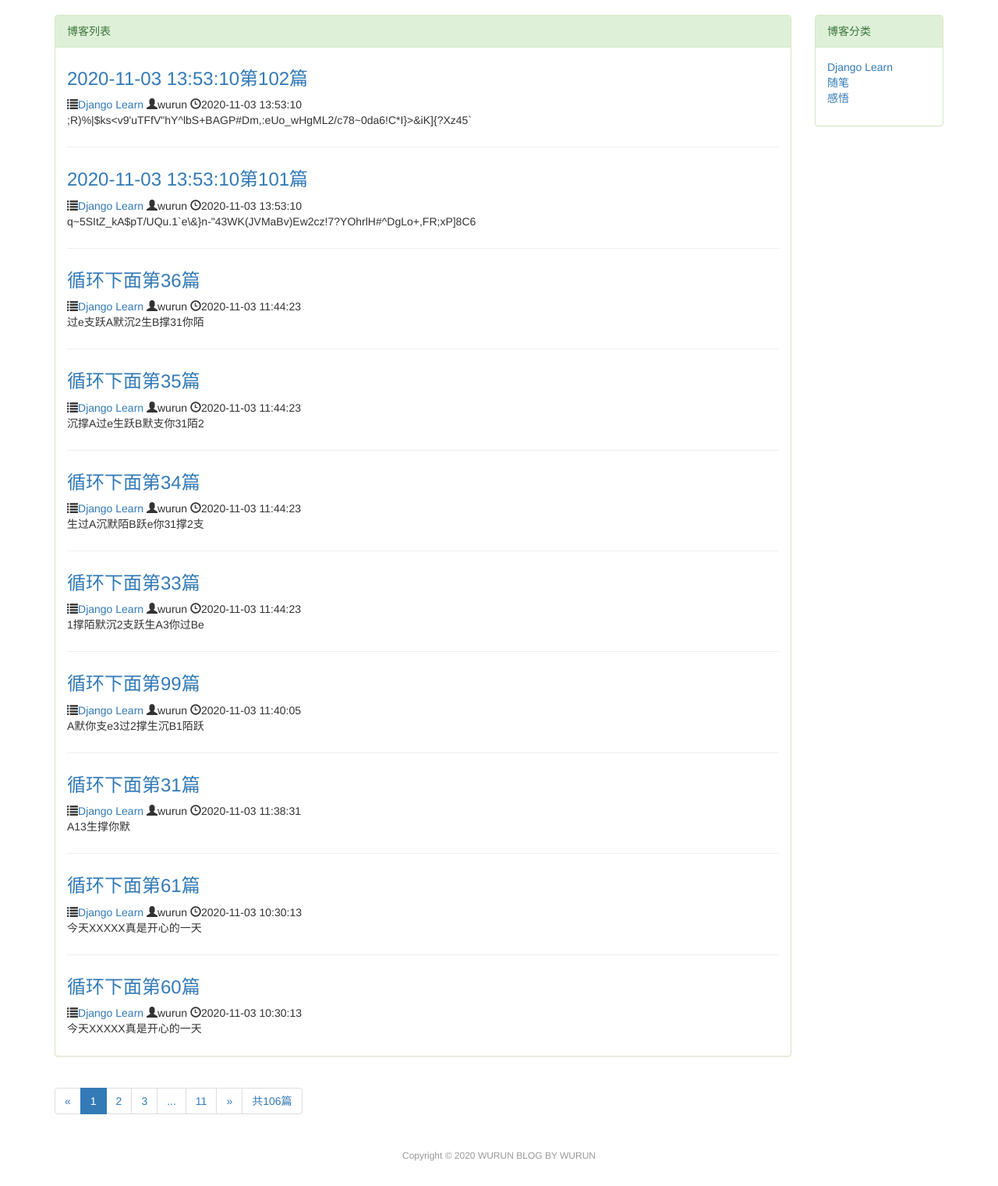
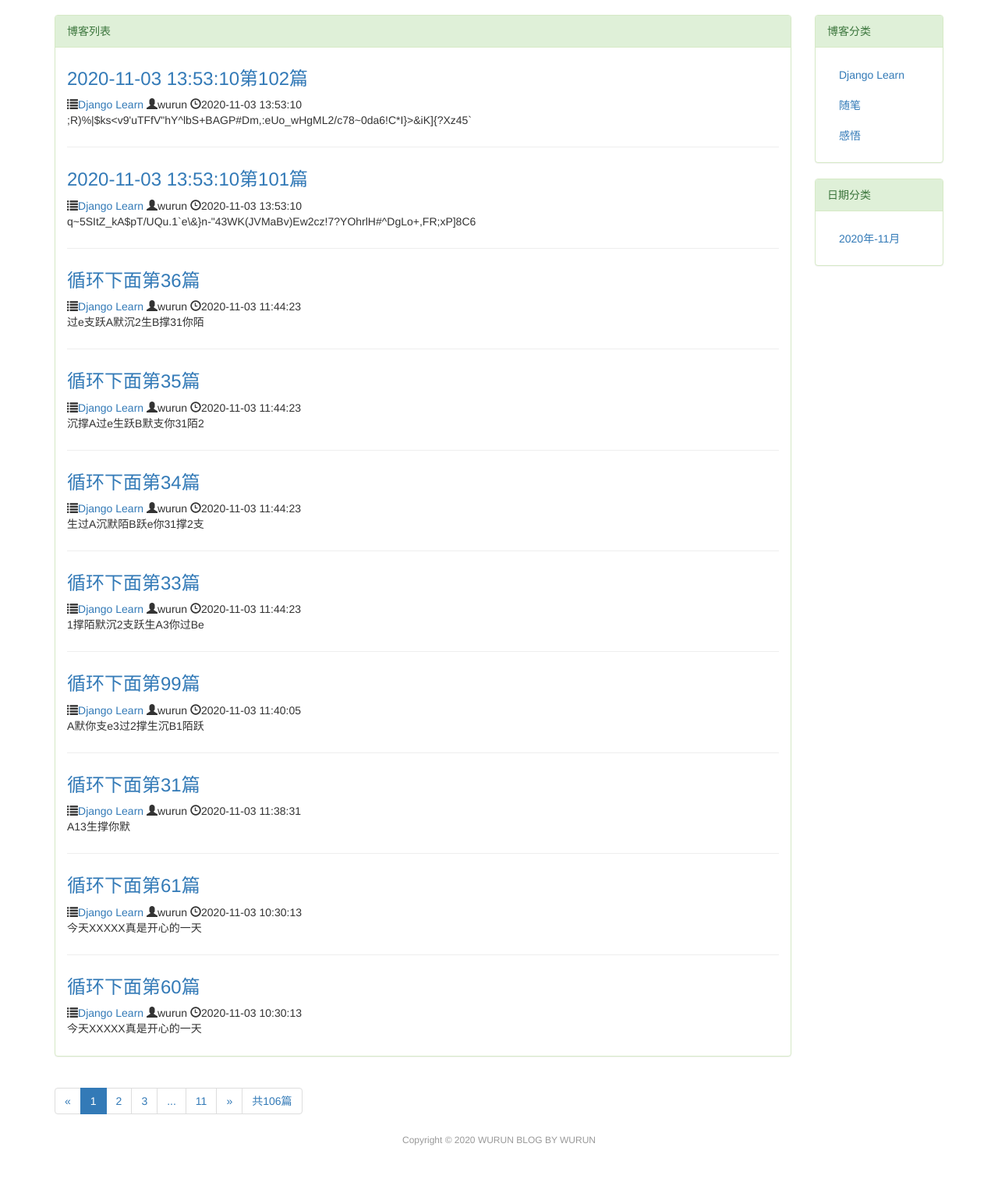
Before and after one commit to Pluto-wr/DjangoLearn, a Django app: page /blog/ in a window 1280 px wide. Shown: the part 51-1572 px from the top of the page at 78% size. After the commit the page ends 1520 px from the top, so only its background shows below. Run offline with Django 3.2, Linux system fonts and the light colour scheme; data comes from the database, SQL or seed files in the repository; some libraries are stand-ins or nearby versions.

Commit message:
增加上下页，按年月分类

```diff
--- a/mysite/blog/static/blog/blog.css
+++ b/mysite/blog/static/blog/blog.css
@@ -27,3 +27,10 @@ ul.blog-info-description li {
 div.blog-content {
     text-indent: 2em;
 }
+
+ol.breadcrumb {
+    text-align: center;
+    list-style: none;
+    margin-top: 1em;
+    background-color: white;
+}
--- a/mysite/blog/templates/blog/blog_list.html
+++ b/mysite/blog/templates/blog/blog_list.html
@@ -88,9 +88,11 @@
                 <div class="panel panel-success">
                       <div class="panel-heading">博客分类</div>
                       <div class="panel-body">
-                           <ul class="blog-types">
+                            <ul class="list-group">
                                 {% for blog_type in blog_types %}
-                                    <li><a href="{% url 'blogs_with_type' blog_type.pk %}">{{ blog_type.type_name}}
+{#                                    <li class="list-group-item">{{ blog_date|date:"Y年-m月" }}</li>#}
+                                    <li class="list-group-item">
+                                        <a href="{% url 'blogs_with_type' blog_type.pk %}">{{ blog_type.type_name}}
                                     </a></li>
                                 {% empty %}
                                     <li>暂无分类</li>
@@ -98,6 +100,18 @@
                             </ul>
                       </div>
                 </div>
+                <div class="panel panel-success">
+                    <div class="panel-heading">日期分类</div>
+                    <div class="panel-body">
+                        <ul class="list-group">
+                            {% for blog_date in blog_dates %}
+                                <li class="list-group-item">
+                                    <a href="{% url 'blogs_with_date' blog_date.year blog_date.month %}">{{ blog_date|date:"Y年-m月" }}
+                                </a></li>
+                            {% endfor %}
+                        </ul>
+                    </div>
+                </div>
             </div>
         </div>
     </div>
--- a/mysite/blog/templates/blog/blogs_with_type.html
+++ b/mysite/blog/templates/blog/blogs_with_date.html
@@ -3,6 +3,5 @@
 {# 页面标题 获取的是 #}
 {% block title %}{{ blog_type.type_name }}{% endblock %}
 
-
 {# 页面内容 获取的是blog_list.html中的页面内容部分#}
-{% block blog_list_title %}分类：{{ blog_type.type_name }}{% endblock %}
+{% block blog_list_title %}分类：{{ blogs_with_date }}{% endblock %}
--- a/mysite/blog/urls.py
+++ b/mysite/blog/urls.py
@@ -20,5 +20,5 @@ urlpatterns = [
     path('', views.blog_list, name='blog_list'),  # 博客列表链接
     path('<int:blog_pk>', views.blog_detail, name="blog_detail"),  # url参数须于视图函数中参数相同
     path('type/<int:blog_type_pk>', views.blogs_with_type, name="blogs_with_type"),
-
+    path('date/<int:year>/<int:month>', views.blogs_with_date, name='blogs_with_date'),  # 当前年月的博客
 ]
--- a/mysite/blog/views.py
+++ b/mysite/blog/views.py
@@ -6,16 +6,14 @@ from mysite import settings
 # Create your views here.
 
 
-# 博客列表视图
-def blog_list(request):
-    blogs_all_list = Blog.objects.all()  # 获取全部的博客列表
+def get_blogs_list_common_data(request, blogs_all_list):
     paginator = Paginator(blogs_all_list, settings.NUMBER_OF_BLOGS_PAGES)  # 以每页10条内容进行分类
     # 获取GET请求的内容
     page_num = request.GET.get("page", 1)  # get获取页面参数，如果字典中没有已存在的page，默认返回1
     page_of_blogs = paginator.get_page(page_num)  # 判断如果得到的页码不是int或无效默认返回第1页 返回的是Page对象
     current_page_num = page_of_blogs.number  # 根据Page对象的number属性得到具体的当前页码的value
     # 获取当前页码前后2页的页码范围
-    page_range = [page for page in range(current_page_num-2, current_page_num+3) if page > 0 and page <= paginator.num_pages]
+    page_range = [page for page in range(current_page_num - 2, current_page_num + 3) if page > 0 and page <= paginator.num_pages]
 
     # 分页中加上省略号标记
     if page_range[0] - 1 >= 2:
@@ -33,47 +31,49 @@ def blog_list(request):
     context.update(blogs=page_of_blogs.object_list,
                    page_of_blogs=page_of_blogs,
                    page_range=page_range,
-                   blog_types=BlogType.objects.all())
+                   blog_types=BlogType.objects.all(),
+                   # (字段，类型，排序) 此方法返回一个QuerySet，提供可用的日期了些，类型包括year,month,day,这里返回年-月的所有博客list, 降序
+                   blog_dates=Blog.objects.dates('created_time', 'month', order='DESC'),
+                   )
+    return context
+
+
+# 博客列表视图
+def blog_list(request):
+    blogs_all_list = Blog.objects.all()  # 获取全部的博客列表
+    context = get_blogs_list_common_data(request, blogs_all_list)
     return render_to_response('blog/blog_list.html', context)
 
 
 # 具体的博客内容视图
 def blog_detail(request, blog_pk):
     context = {}
-    context.update(blog=get_object_or_404(Blog, pk=blog_pk))
+    blog = get_object_or_404(Blog, pk=blog_pk)  # ==Blog.objects.get(pk=blog_pk)，根据主键id获取到这篇博文的具体内容
+    context.update(blog=blog,
+                   # 通过filter的__gt方法筛选出大于当前博客创建时间的创建的博客取最后一个为上一篇
+                   previous_blog=Blog.objects.filter(created_time__gt=blog.created_time).last(),
+                   # 通过filter的__lt方法筛选出小于当前博客创建时间的创建的博客取最前一个为下一篇
+                   next_blog=Blog.objects.filter(created_time__lt=blog.created_time).first(),
+                   )
     return render_to_response('blog/blog_detail.html', context)
 
 
 # 根据博客类型获取到博客
 def blogs_with_type(request, blog_type_pk):
-    context = {}
+
     blog_type = get_object_or_404(BlogType, pk=blog_type_pk)
     blogs_all_list = Blog.objects.filter(blog_type=blog_type)  # 获取根据类型筛选出的博客列表
-    paginator = Paginator(blogs_all_list, settings.NUMBER_OF_BLOGS_PAGES)  # 以每页10条内容进行分类
-    # 获取GET请求的内容
-    page_num = request.GET.get('page', 1)  # get获取页面参数，如果字典中没有已存在的page，默认返回1
-    page_of_blogs = paginator.get_page(page_num)  # 判断如果得到的页码不是int或无效默认返回第1页 返回的是Page对象
-    current_page_num = page_of_blogs.number  # 根据Page对象的number属性得到具体的当前页码的value
-    # 获取当前页码前后2页的页码范围
-    page_range = [page for page in range(current_page_num - 2, current_page_num + 3) if page > 0 and page <= paginator.num_pages]
-
-    # 分页中加上省略号标记
-    if page_range[0] - 1 >= 2:
-        page_range.insert(0, "...")
-    if paginator.num_pages - page_range[-1] >= 2:
-        page_range.append('...')
-    # 判断显示第1页与最后一页
-    if page_range[0] != 1:
-        page_range.insert(0, 1)
-    if page_range[-1] != paginator.num_pages:
-        page_range.append(paginator.num_pages)
-
+    context = get_blogs_list_common_data(request, blogs_all_list)
     # context = {}
     # 获取Blog, BlogType的所有字段内容, 返回字典,
-    context.update(blog_type=blog_type,
-                   blogs=page_of_blogs.object_list,
-                   page_of_blogs=page_of_blogs,
-                   page_range=page_range,
-                   blog_types=BlogType.objects.all())
+    context.update(blog_type=blog_type)
+    return render_to_response('blog/blogs_with_type.html', context)
 
-    return render_to_response('blog/blogs_with_type.html', context)
+
+# 根据年月获取的博客
+def blogs_with_date(request, year, month):
+    blogs_all_list = Blog.objects.filter(created_time__year=year, created_time__month=month)  # 获取根据类型筛选出的博客列表
+    context = get_blogs_list_common_data(request, blogs_all_list)
+    # 获取Blog, BlogType的所有字段内容, 返回字典,
+    context.update(blogs_with_date=f'{year}年{month}月')
+    return render_to_response('blog/blogs_with_date.html', context)
--- a/mysite/static/base.css
+++ b/mysite/static/base.css
@@ -7,22 +7,28 @@ body {
     margin-top: 70px!important;
 }
 
+/*所有引用列表组的都不显示实现边框*/
+ul.list-group {
+    margin-bottom: auto;
+}
+ul.list-group > li.list-group-item {
+    position: relative;
+    display: block;
+    padding: 10px 15px;
+    margin-bottom: -1px;
+    background-color: #fff;
+    border: none;
+}
+
 /*底部区域*/
 div.footer {
+    text-align: center;
+    /*width: 100%;*/
+    /*height: 50px;*/
+    /*position: fixed;*/
+    bottom: 0px;
     font-size: 12px;
     color: #999;
-    margin: 0 auto;
-    width: 100%;
-    text-align: center;
-    padding: 20px 0;
+    left: 0px;
+    margin-bottom: 2em;
 }
-
-/*.navbar {*/
-/*  min-height: 40px;*/
-/*}*/
-/*.nav > li > a {*/
-/*  padding: 8px 15px;*/
-/*}*/
-/*.navbar-brand {*/
-/*  padding: 8px 15px;*/
-/*}*/
```
Also changed, not shown: mysite/blog/templates/blog/blog_detail.html (+13 -0 lines), 1 other file.
